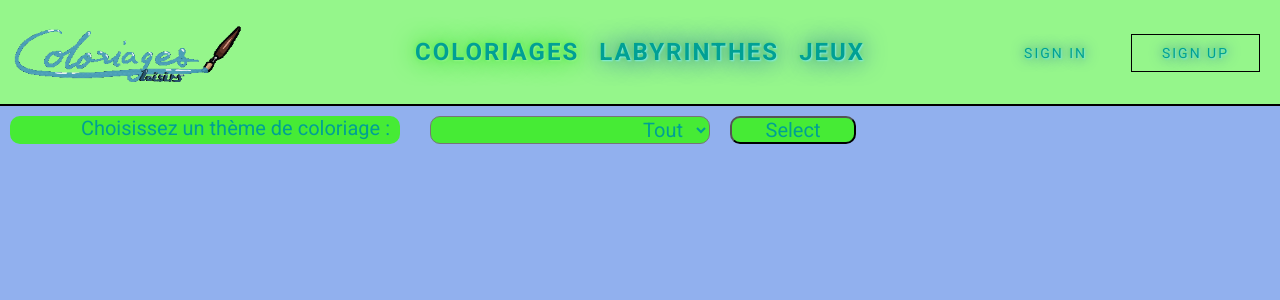
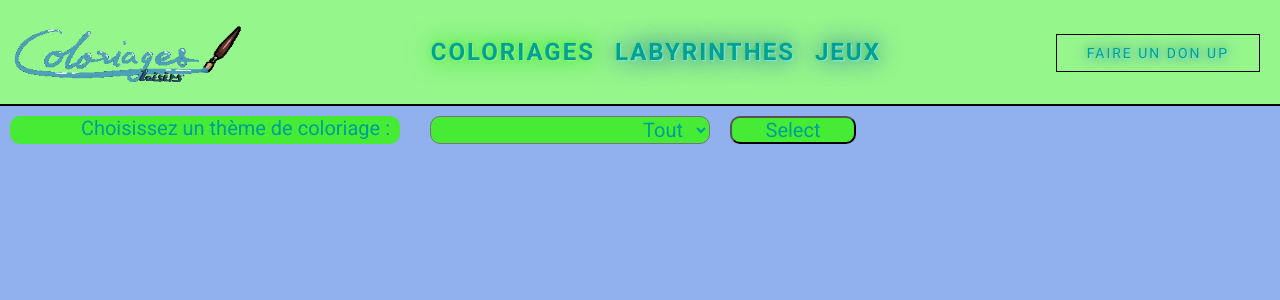
Before and after one commit to franckyy/site-dessins, a PHP site: page /index.php in a window 1280 px wide. Shown: the top 300 px of the page. Run offline with PHP 8.4, Linux system fonts and the light colour scheme; some web fonts are replaced.

Commit message:
-création de logo plus petit pour créeation d'un compte google -Ajout d'un lien de donnation paypal sur header.php

```diff
--- a/header.php
+++ b/header.php
@@ -53,7 +53,6 @@
             </li>
         </ul>
         <div class="header__buttons">
-            <a href="#">Sign in</a>
-            <a href="#">Sign up</a>
+            <a href="https://www.paypal.com/donate/?hosted_button_id=CUJ2FNRCT3RFE">Faire un don up</a>
         </div>
     </header>
```
Also changed, not shown: popupColoriage.php (+8 -0 lines), assets/Logo_Site_gmail.gif (added), assets/Logo_Site_gmail_02.gif (added), assets/Logo_Site_gmail_03.gif (added), 1 other file.
